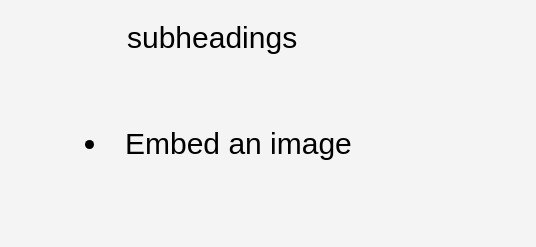
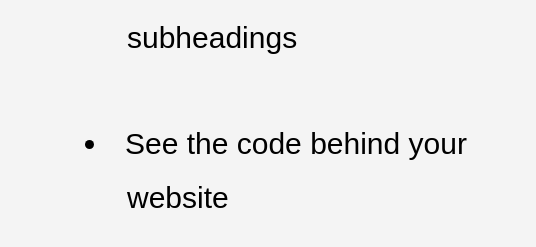
Before and after one commit to elliebowers/uxdesign, a website: page index.html in a window 1280 px wide. Shown: the part 3474-3721 px from the top of the page, 744-1280 px from the left. Drawn offline with Linux system fonts and the light colour scheme.

Commit message:
Update index.html

```diff
--- a/index.html
+++ b/index.html
@@ -128,7 +128,7 @@
                     <ul>
                         <li>Choose a background color and font color</li>
                         <li>Insert some cool lines of headings and subheadings</li>
-                        <li>Embed an image</li>
+                        <li>See the code behind your website</li>
                     </ul>
                 </div>
             </div>
```
